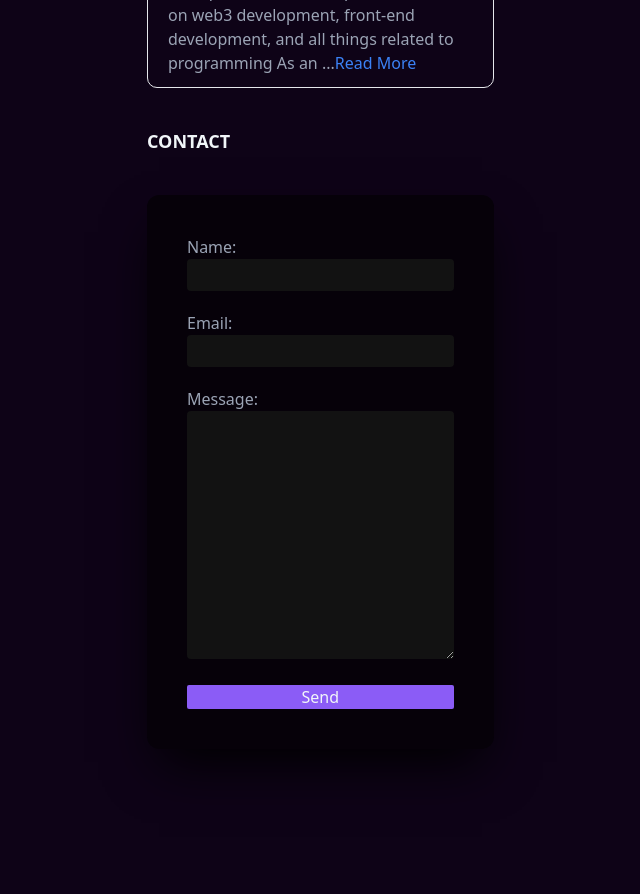
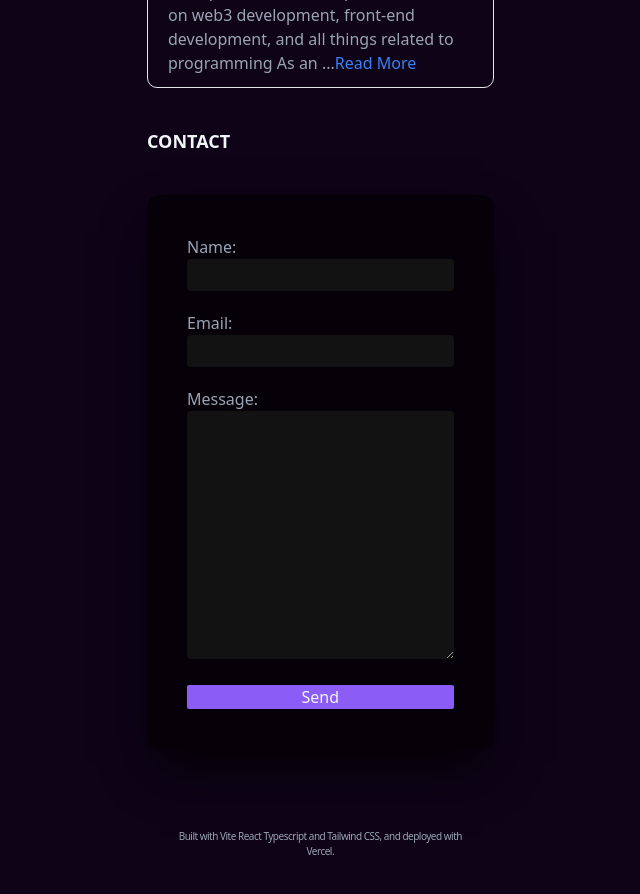
Before and after one commit to plode-v/plode-vanichaka, a React (Vite) app: page / in a window 1280 px wide. Shown: the part 2560-3454 px from the top of the page, without its empty margins (533-1173 px from the left). Built offline with nearby package versions, Linux system fonts and the light colour scheme.

Commit message:
Add Footer section

```diff
--- a/src/App.tsx
+++ b/src/App.tsx
@@ -1,5 +1,5 @@
 import { Sidebar, Blob, Navbar } from "./components"
-import { Home, Projects } from "./pages"
+import { Footer, Home, Projects } from "./pages"
 import Contact from "./pages/Contact"
 
 function App() {
@@ -12,6 +12,7 @@ function App() {
 					<Home />
 					<Projects />
 					<Contact />
+					<Footer />
 					<Blob />
 				</div>
 			</div>
--- a/src/pages/Contact.tsx
+++ b/src/pages/Contact.tsx
@@ -2,7 +2,7 @@ import { Form } from "../components"
 
 const Contact = () => {
     return (
-        <div className="h-screen mt-10 w-full lg:px-10" id="contact-me-section">
+        <div className="my-10 w-full lg:px-10" id="contact-me-section">
             <h1 className="uppercase font-[700] text-[14px] lg:text-[18px] mb-10">Contact</h1>
             <Form />
         </div>
--- /dev/null
+++ b/src/pages/Footer.tsx
@@ -0,0 +1,11 @@
+const Footer = () => {
+    return (
+        <div className="flex flex-col my-5 lg:my-10 px-[15%] items-center justify-center">
+            <p className="text-center text-[10px] text-[#9BA4B5] tracking-tighter">
+                Built with Vite React Typescript and Tailwind CSS, and deployed with Vercel.
+            </p>
+        </div>
+    )
+}
+
+export default Footer
--- a/src/pages/index.ts
+++ b/src/pages/index.ts
@@ -1,2 +1,3 @@
 export { default as Home } from './Home'
-export { default as Projects } from "../pages/Projects"
+export { default as Projects } from "./Projects"
+export { default as Footer } from "./Footer"
```
